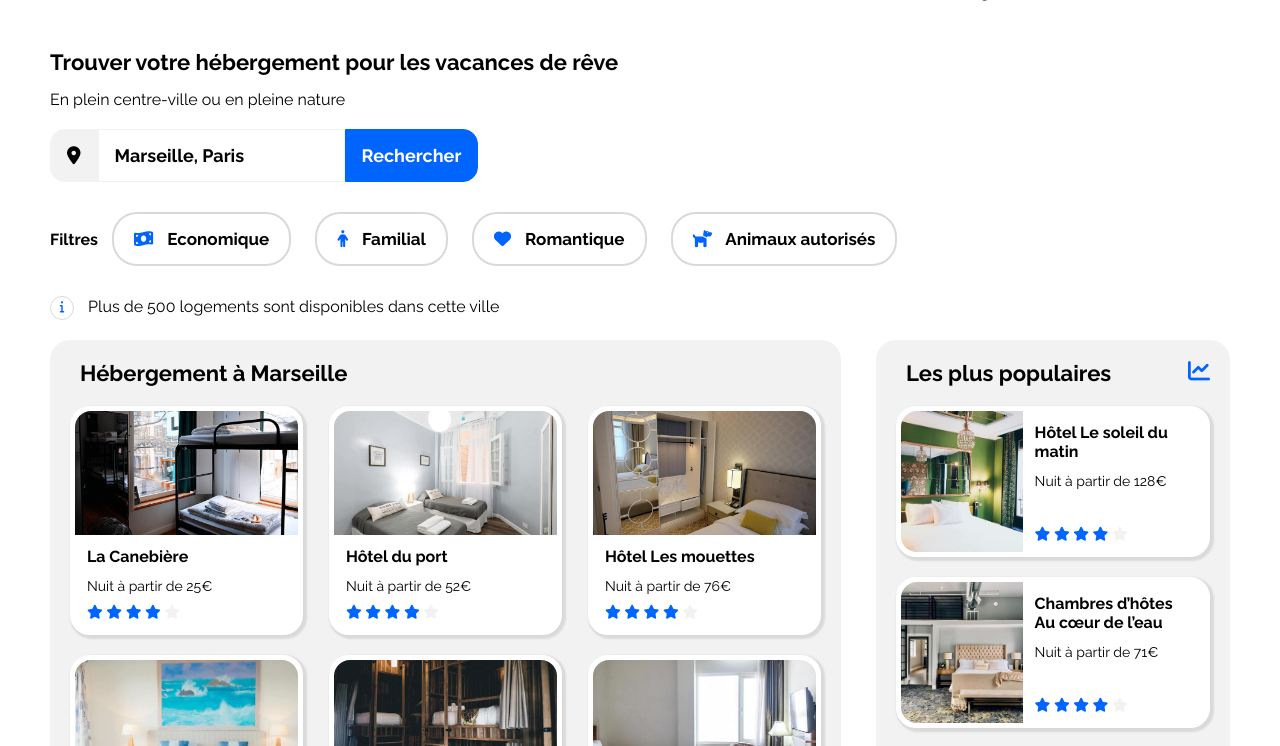
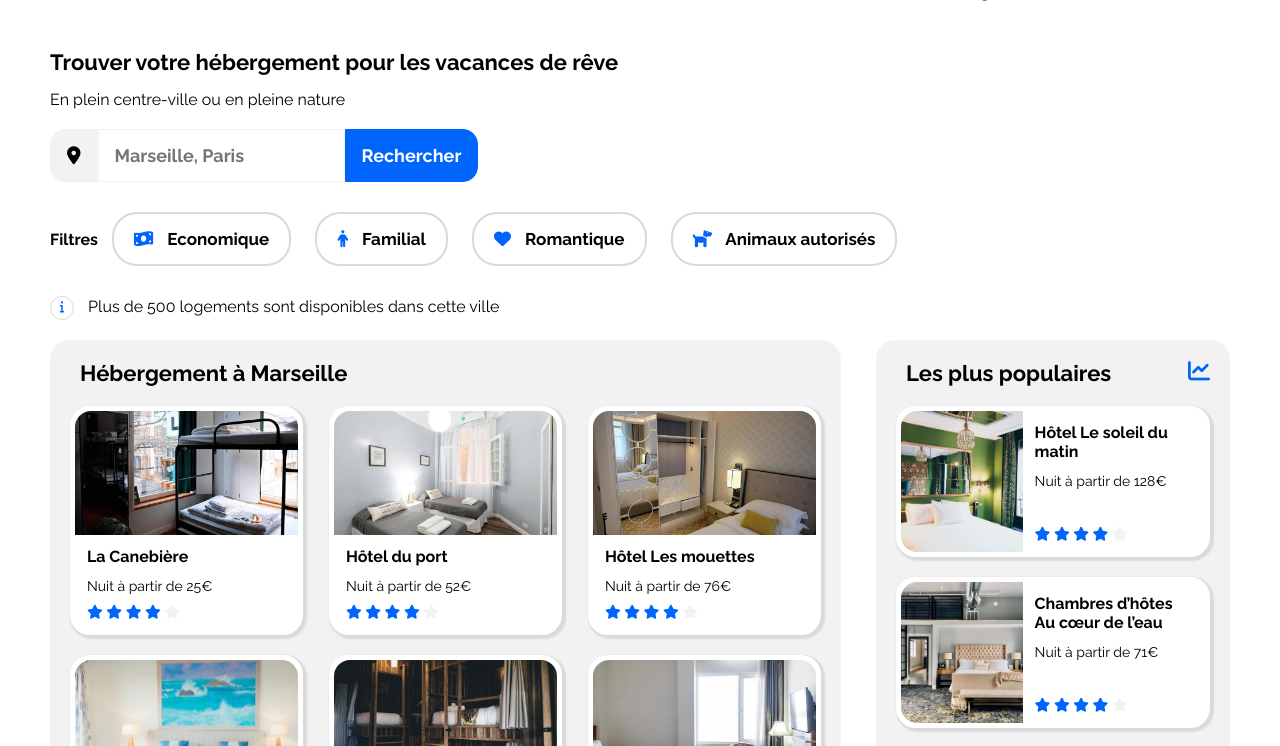
Before and after one commit to rtchingariev/booki, a plain HTML site: page index.html in a window 1280 px wide. Shown: the part 54-800 px from the top of the page. Drawn offline with Linux system fonts and the light colour scheme.

Commit message:
Add files via upload

```diff
--- a/index.html
+++ b/index.html
@@ -36,7 +36,7 @@
       <form>
         <div class="search">
           <span class="search_loc_dot"><i class="fa-solid fa-location-dot"></i></span>
-          <input type="text" value="Marseille, Paris" onfocus="this.value=''" class="search_input">
+          <input type="text" placeholder="Marseille, Paris" class="search_input">
           <span class="search_btn_phone"><i class="fa-solid fa-magnifying-glass"></i></span><button type="submit"
             class="search_btn">Rechercher</button>
         </div>
```
